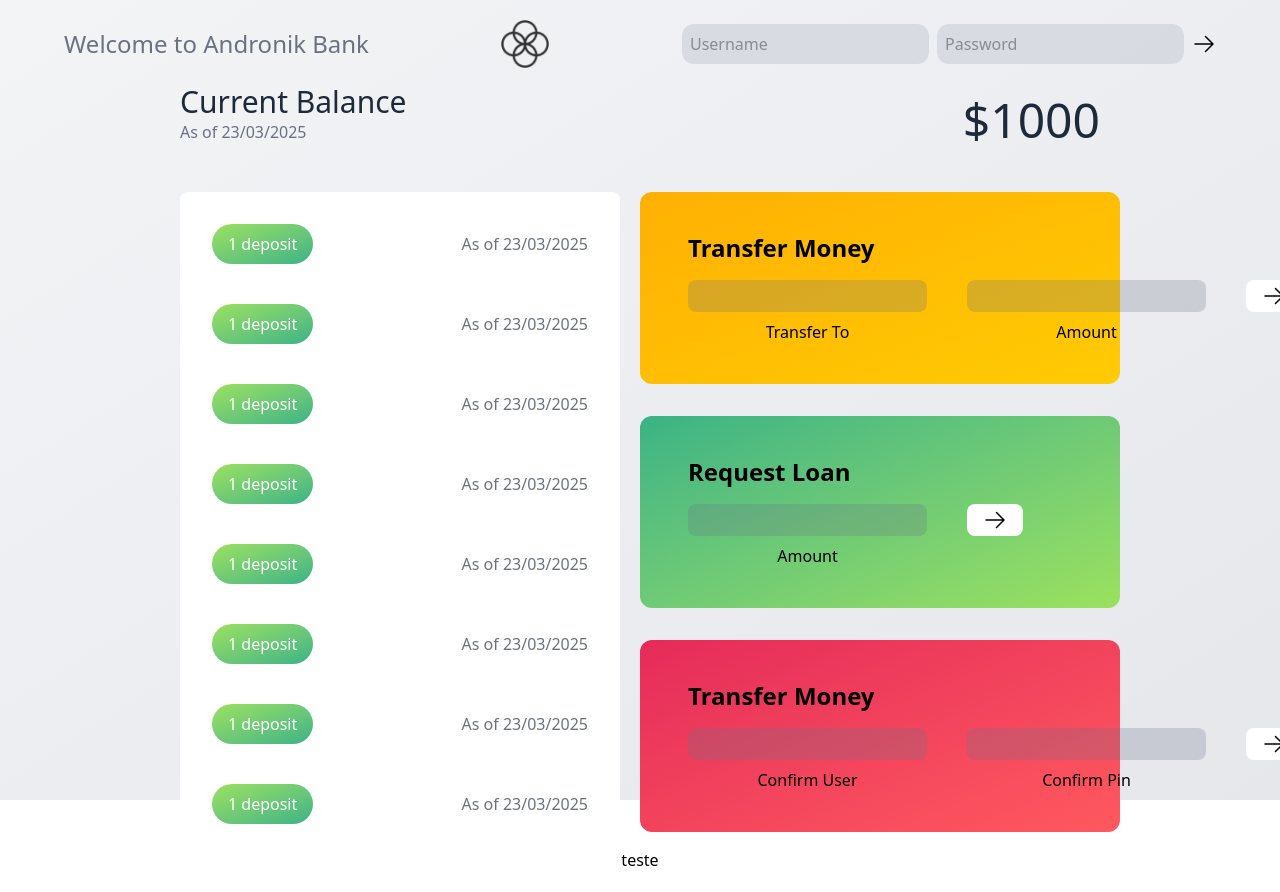
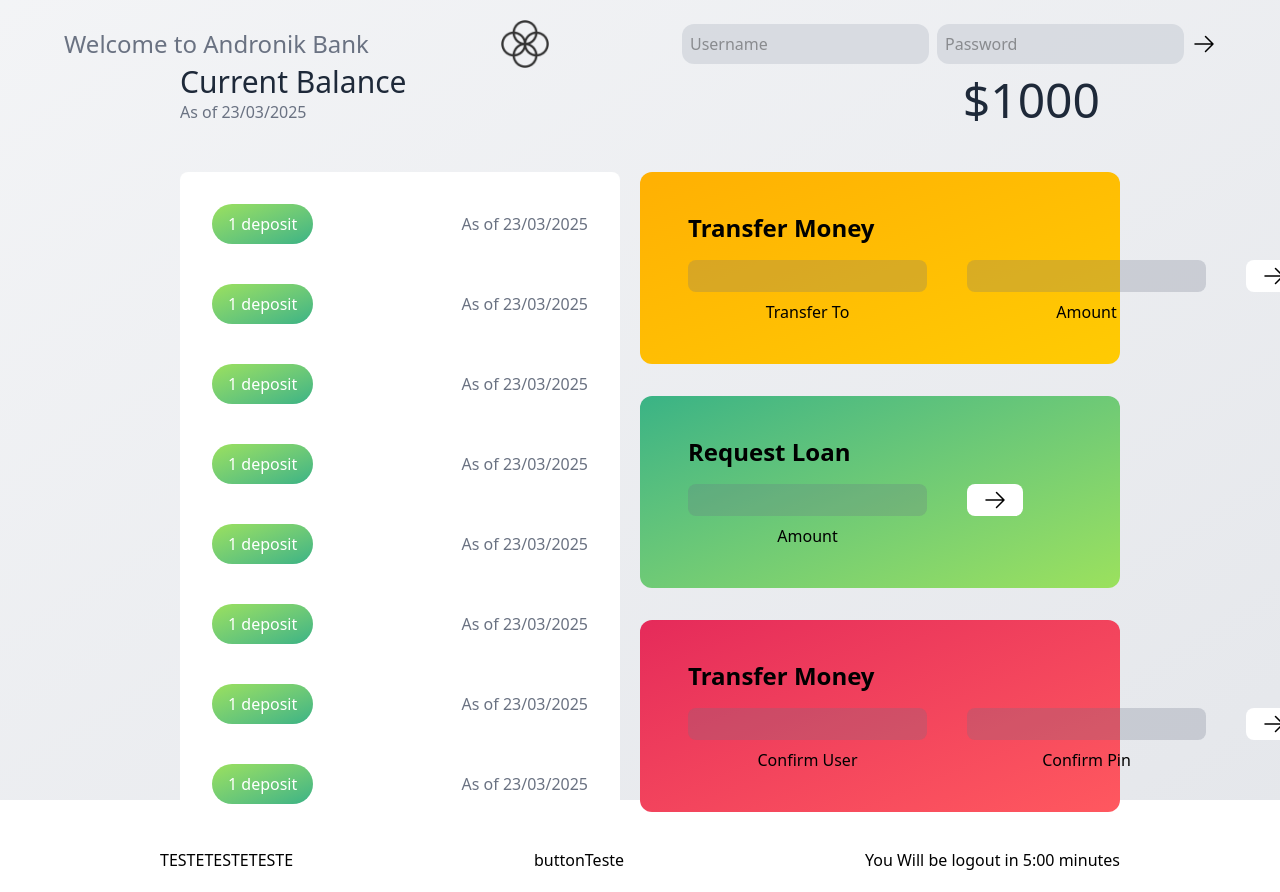
Before and after one commit to oadluis/Andronik-Bank, a React (Vite) app in the folder frontend/: page / in a window 1280 px wide. Shown: the top 892 px of the page. Built offline with nearby package versions, Linux system fonts and the light colour scheme.

Commit message:
criando os elementos do footer e separando eles uns dos outros

```diff
--- a/frontend/src/App.jsx
+++ b/frontend/src/App.jsx
@@ -23,8 +23,8 @@ function App() {
           </div>
         </div>
         <div>
+        </div>
           <Footer />
-        </div>
       </div>
     </div>
   );
--- a/frontend/src/components/layout/Footer.jsx
+++ b/frontend/src/components/layout/Footer.jsx
@@ -1,9 +1,17 @@
 function Footer() {
   return (
-    <div>
-      <h1>teste</h1>
-    </div>
-  );
+    <footer className="w-full flex px-[10rem] py-5 justify-between">
+      <div className="flex flex-row">
+        <p>TESTE</p>
+        <p>TESTE</p>
+        <p>TESTE</p>
+      </div>
+
+      <button>buttonTeste</button>
+
+      <span>You Will be logout in 5:00 minutes</span>
+    </footer>
+  );s
 }
 
 export default Footer;
```
